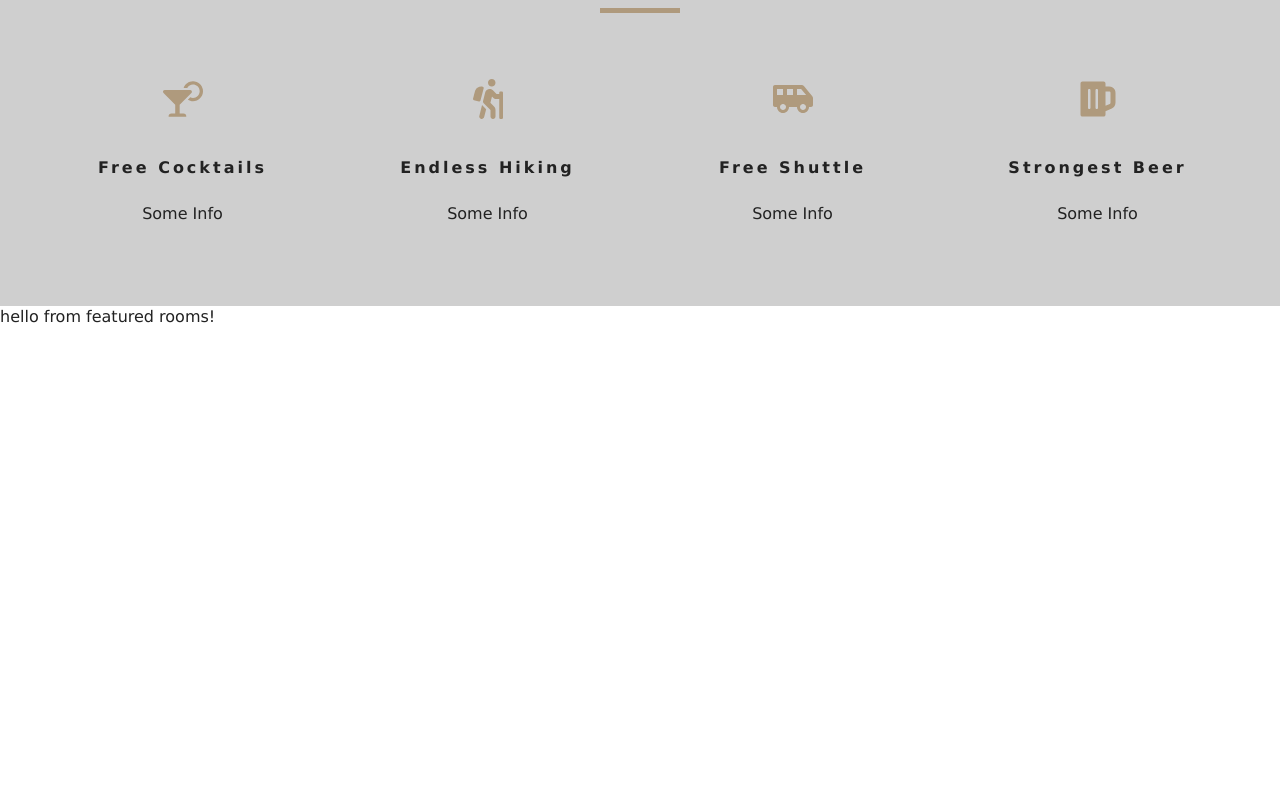
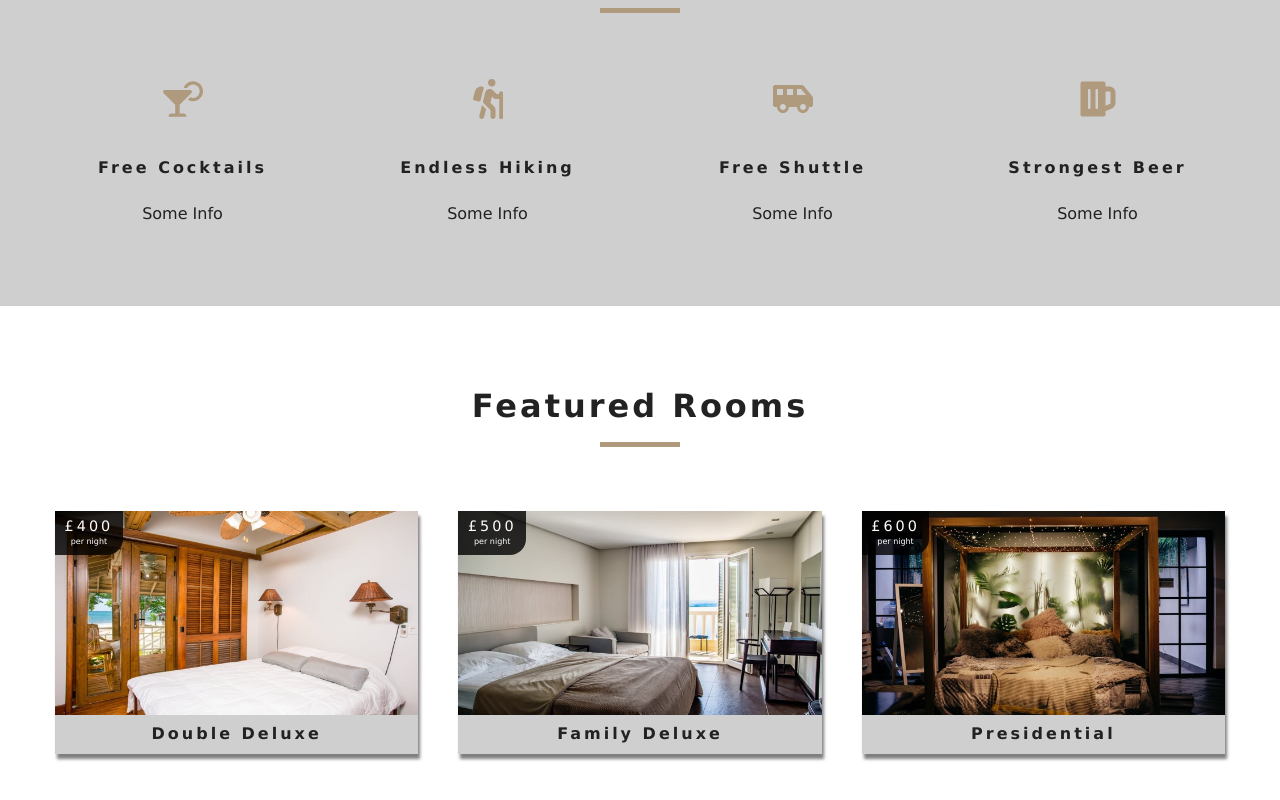
Before and after one commit to Lelen91/resort, a React (Create React App) app: page / in a window 1280 px wide. Shown: the part 928-1728 px from the top of the page. Before the commit the page ends 1256 px from the top, so only its background shows below. Built offline with nearby package versions, Linux system fonts and the light colour scheme.

Commit message:
add new components

```diff
--- a/src/components/FeaturedRooms.js
+++ b/src/components/FeaturedRooms.js
@@ -1,10 +1,24 @@
 import React, { Component } from "react";
 import { RoomContext } from "../context";
+import Loading from "./Loading";
+import Room from "./Room";
+import Title from "./Title";
 
 export default class FeaturedRooms extends Component {
   static contextType = RoomContext;
   render() {
-    const { featuredRooms: rooms } = this.context;
-    return <div>hello from featured rooms!</div>;
+    let { loading, featuredRooms: rooms } = this.context;
+    rooms = rooms.map(room => {
+      return <Room key={room.id} room={room} />;
+    });
+    console.log("TCL: FeaturedRooms -> render -> rooms", rooms);
+    return (
+      <section className='featured-rooms'>
+        <Title title='Featured Rooms' />
+        <div className='featured-rooms-center'>
+          {loading ? <Loading /> : rooms}
+        </div>
+      </section>
+    );
   }
 }
--- /dev/null
+++ b/src/components/Room.js
@@ -0,0 +1,32 @@
+import React from "react";
+import PropTypes from "prop-types";
+import { Link } from "react-router-dom";
+import defaultImg from "../images/room-1.jpeg";
+
+export default function Room({ room }) {
+  const { name, slug, images, price } = room;
+  return (
+    <article className='room'>
+      <div className='img-container'>
+        <img src={images[0] || defaultImg} alt='single room' />
+        <div className='price-top'>
+          <h6>£{price}</h6>
+          <p>per night</p>
+        </div>
+        <Link to={`room/${slug}`} className='btn-primary room-link'>
+          Features
+        </Link>
+      </div>
+      <p className='room-info'>{name}</p>
+    </article>
+  );
+}
+
+Room.propTypes = {
+  room: PropTypes.shape({
+    name: PropTypes.string.isRequired,
+    slug: PropTypes.string.isRequired,
+    images: PropTypes.arrayOf(PropTypes.string).isRequired,
+    price: PropTypes.number.isRequired
+  })
+};
--- a/src/context.js
+++ b/src/context.js
@@ -35,9 +35,20 @@ class RoomProvider extends Component {
     return tempItems;
   }
 
+  getRoom(slug) {
+    let tempRooms = [...this.state.rooms];
+    const room = tempRooms.find(room => room.slug === slug);
+    return room;
+  }
+
   render() {
     return (
-      <RoomContext.Provider value={{ ...this.state }}>
+      <RoomContext.Provider
+        value={{
+          ...this.state,
+          getRoom: this.getRoom()
+        }}
+      >
         {this.props.children}
       </RoomContext.Provider>
     );
--- a/src/pages/SingleRoom.js
+++ b/src/pages/SingleRoom.js
@@ -1,7 +1,56 @@
-import React from "react";
+import React, { Component } from "react";
+import { Link } from "react-router-dom";
+import { RoomContext } from "../context";
+import Hero from "../components/Hero";
+import Banner from "../components/Banner";
+import defaultBcg from "../images/room-1.jpeg";
 
-const SingleRoom = () => {
-  return <div>Hello from Single Room!</div>;
-};
+export default class SingleRoom extends Component {
+  constructor(props) {
+    super(props);
+    this.state = {
+      slug: this.props.match.params.slug,
+      defaultBcg
+    };
+  }
 
-export default SingleRoom;
+  static contextType = RoomContext;
+
+  // componentDidMount() {}
+
+  render() {
+    const { getRoom } = this.context;
+    const room = getRoom(this.state.slug);
+    if (!room) {
+      return (
+        <div className='error'>
+          <h3>No such room could be found...</h3>
+          <Link to='/rooms' className='btn-primary'>
+            Back to Rooms
+          </Link>
+        </div>
+      );
+    }
+    const {
+      name,
+      description,
+      capacity,
+      size,
+      price,
+      extras,
+      breakfast,
+      pets,
+      images
+    } = room;
+
+    return (
+      <Hero className='rooms-hero'>
+        <Banner title={`${name} Room`}>
+          <Link to='/rooms' className='btn-primary'>
+            Back to rooms
+          </Link>
+        </Banner>
+      </Hero>
+    );
+  }
+}
```
